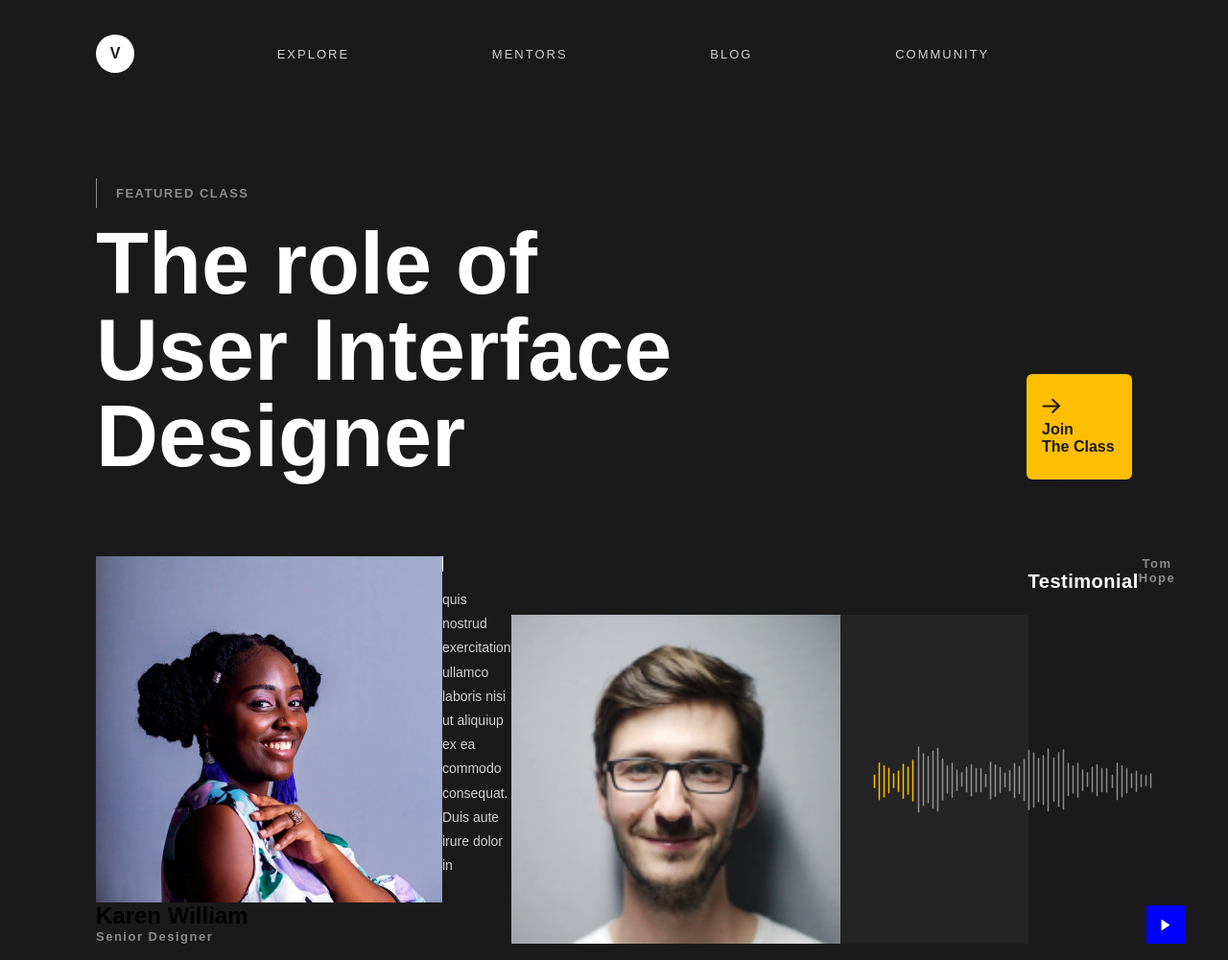
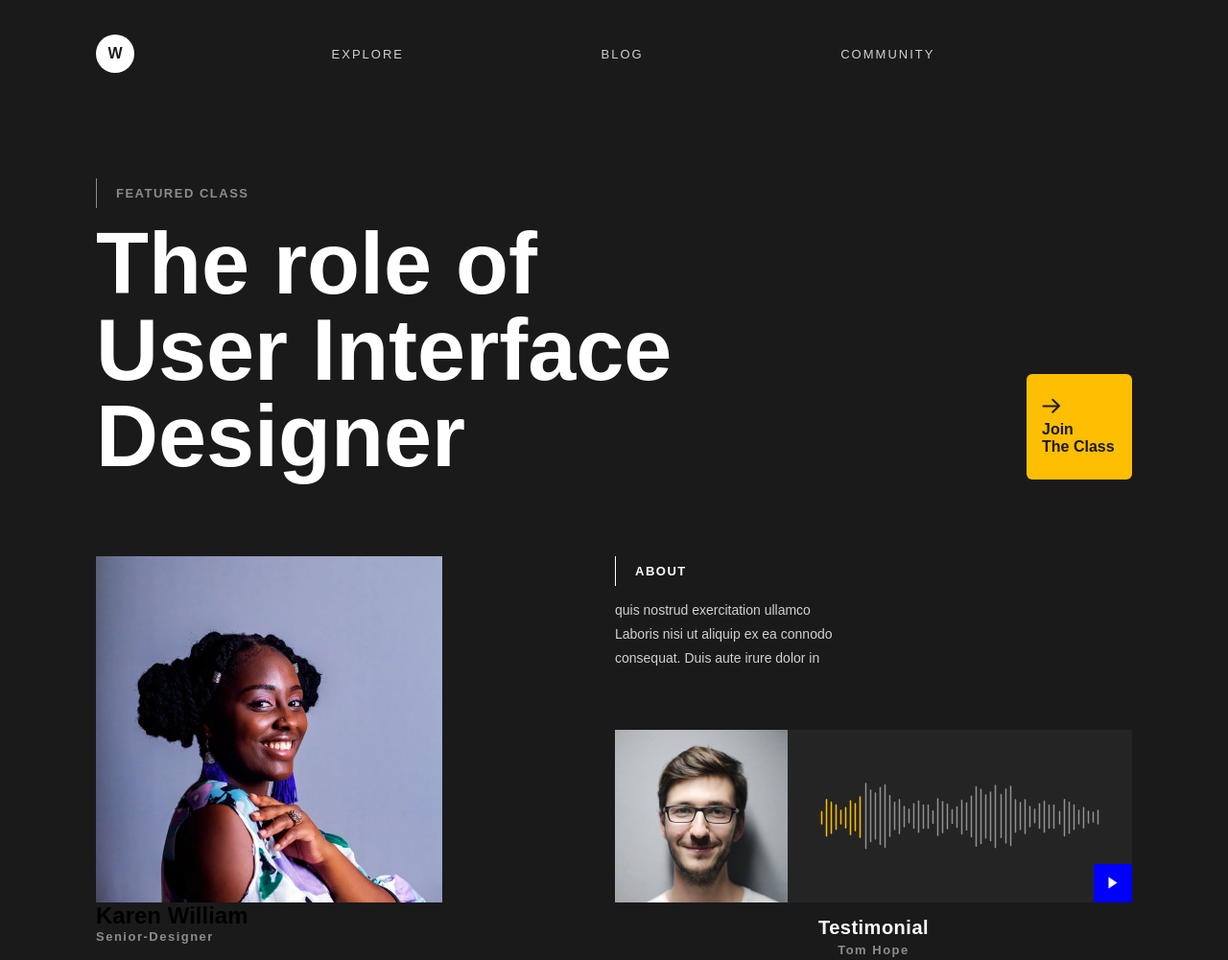
Before and after one commit to k1fozz-site/sait-vizitka, a plain HTML site: page index.html in a window 1280 px wide. Shown: the top 1001 px of the page at 96% size. Drawn offline with Linux system fonts and the light colour scheme.

Commit message:
Update index.html

```diff
--- a/index.html
+++ b/index.html
@@ -5,20 +5,17 @@
     <meta charset="UTF-8">
     <meta name="viewport" content="width=device-width, initial-scale=1.0">
     <title>Document</title>
-    <link rel="stylesheet" href="style.css">
+    <link rel="stylesheet" href="./style.css">
 </head>
 
 <body>
     <header class="header">
         <div class="container">
             <nav class="navigation">
-                <a href="" class="logo">V</a>
+                <a href="" class="logo">W</a>
                 <ul class="navigation-holder">
                     <li class="nav-links">
                         <a href="#">Explore</a>
-                    </li>
-                    <li class="nav-links">
-                        <a href="#">Mentors</a>
                     </li>
                     <li class="nav-links">
                         <a href="#">Blog</a>
@@ -38,29 +35,34 @@
                     <span class="join-text">Join <br> The Class</span>
                 </a>
             </section>
+
             <section class="header-info-block">
                 <div class="card-info">
-                    <img src="/img/girl-avatar.png" alt="" class="card-info-img">
+                    <img src="./img/girl-avatar.png" alt="" class="card-info-img">
                     <h2 class="info-title">Karen William</h2>
-                    <span class="info-subtitle">Senior Designer</span>
+                    <span class="info-subtitle">Senior-Designer</span>
                 </div>
+
                 <div class="card-about">
-                    <span class="about-subtitle-text">
-                    </span>
+                    <div class="about-text-wrapper">
+                        <span class="about-subtitle-text">About</span>
                         <p class="about-desc">
-                        quis nostrud exercitation ullamco laboris nisi ut aliquiup ex ea commodo consequat. Duis aute
-                        irure dolor in
+                            quis nostrud exercitation ullamco
+                            Laboris nisi ut aliquip ex ea connodo
+                            consequat. Duis aute irure dolor in
                         </p>
                     </div>
+
                     <div class="audio-block">
-                    <img src="/img/man-avatar.png" alt="">
+                        <img src="img/man-avatar.png" alt="">
                         <div class="audio-container">
-                        <img src="/img/audio.png" class="audio-track" alt="">
+                            <img src="img/audio.png" alt="" class="audio-track">
                             <a href="#" class="play-btn">
-                            <img src="/img/icons/play.svg" alt="">
+                                <img src="img/icons/play.svg" alt="">
                             </a>
                         </div>
                     </div>
+
                     <h2 class="about-title">Testimonial</h2>
                     <span class="about-subtitle">Tom Hope</span>
                 </div>
```
Lines whose indentation alone changed are shown as unchanged.
